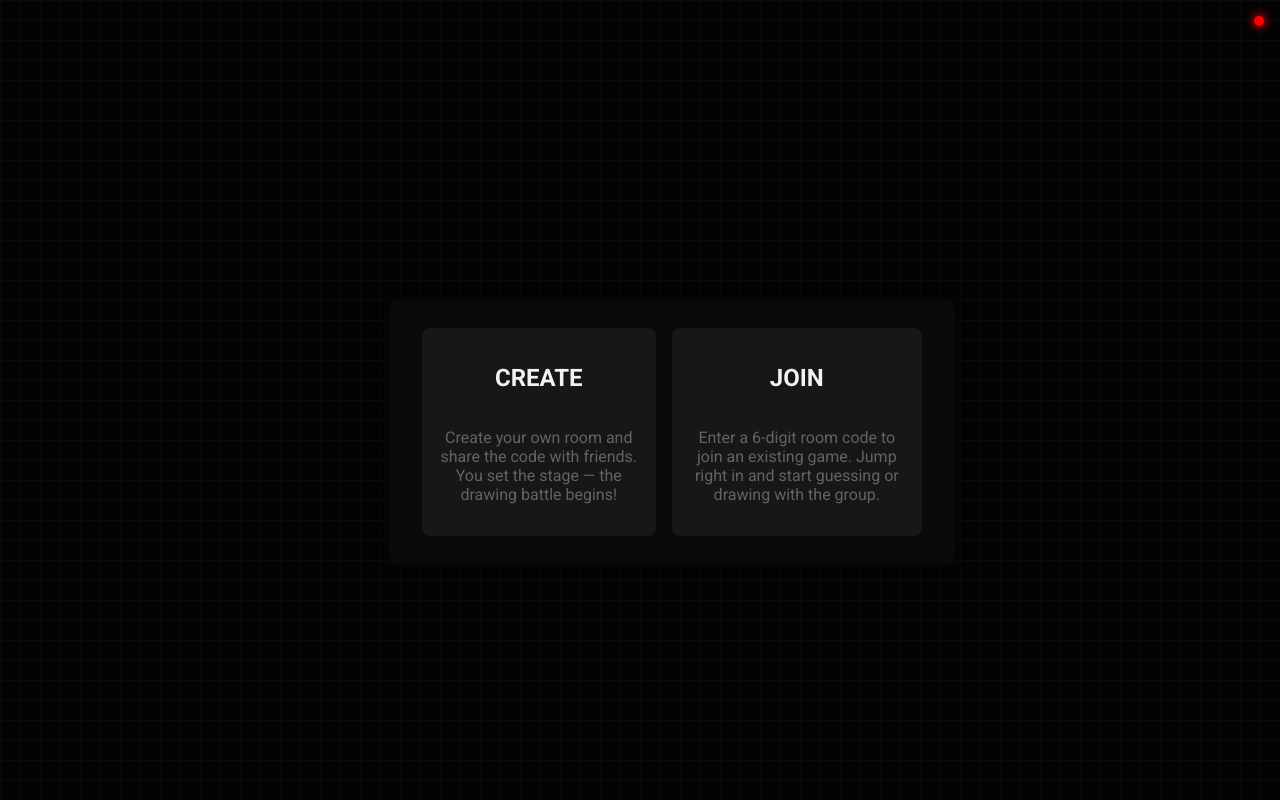
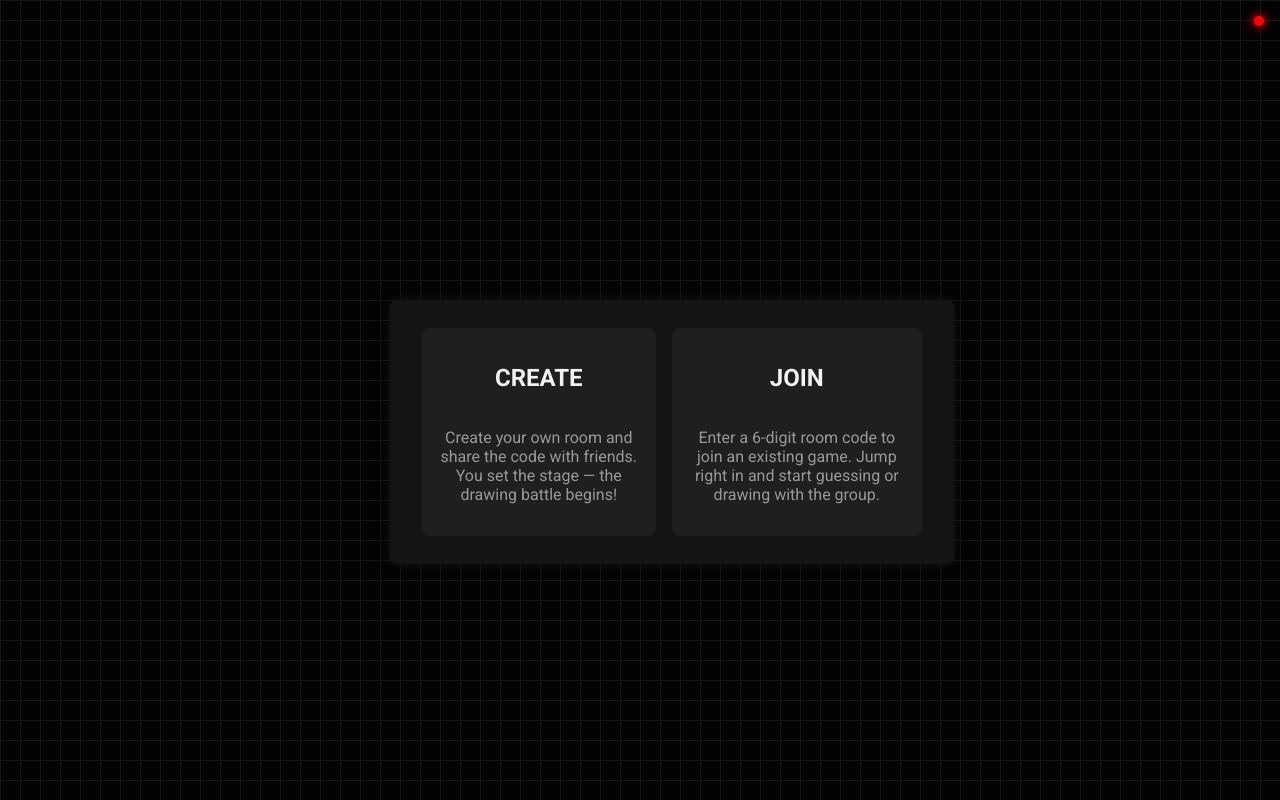
Before and after one commit to PsydoV2/SkribbleX, a React (Vite) app in the folder SkribbleX-FrontEnd/: page / in a window 1280 px wide. Built offline with nearby package versions, Linux system fonts and the light colour scheme; no server answers.

Commit message:
`Refactor frontend code: update favicon, add game page, and modify socket service`

```diff
--- a/SkribbleX-FrontEnd/index.html
+++ b/SkribbleX-FrontEnd/index.html
@@ -2,11 +2,7 @@
 <html lang="en">
   <head>
     <meta charset="UTF-8" />
-    <link
-      rel="icon"
-      type="image/svg+xml"
-      href="./src/assets/SkribbleXLogo.svg"
-    />
+    <link rel="icon" type="image/svg+xml" href="/SkribbleX.svg" />
     <meta name="viewport" content="width=device-width, initial-scale=1.0" />
     <title>SkribbleX</title>
   </head>
--- a/SkribbleX-FrontEnd/src/App.tsx
+++ b/SkribbleX-FrontEnd/src/App.tsx
@@ -2,11 +2,13 @@ import { useEffect, useState } from "react";
 import { socket } from "./socket";
 import ConnectionStatus from "./components/ConnectionStatus";
 import SelectMenu from "./components/SelectMenu";
+import GamePage from "./components/GamePage";
+import { SocketService } from "./service/socket.service";
 
 function App() {
   const [isConnected, setIsConnected] = useState(socket.connected);
-
   const [roomID, setRoomID] = useState("");
+  const socketHelper: SocketService = new SocketService();
 
   useEffect(() => {
     function onConnect() {
@@ -26,17 +28,22 @@ function App() {
     };
   }, []);
 
+  const handleJoinRoom = (roomID: string) => {
+    setRoomID(roomID);
+    socketHelper.joinRoom(roomID);
+  };
+
   return (
     <>
       <ConnectionStatus isConnected={isConnected}></ConnectionStatus>
 
       {roomID === "" ? (
         <SelectMenu
-          createRoom={() => null}
-          joinRoom={(givenRoomID) => setRoomID(givenRoomID)}
+          createRoom={() => socketHelper.createRoom()}
+          joinRoom={(givenRoomID) => handleJoinRoom(givenRoomID)}
         ></SelectMenu>
       ) : (
-        <></>
+        <GamePage></GamePage>
       )}
     </>
   );
--- /dev/null
+++ b/SkribbleX-FrontEnd/src/components/GamePage.tsx
@@ -0,0 +1,3 @@
+export default function GamePage() {
+  return <div className="gamePage"></div>;
+}
--- a/SkribbleX-FrontEnd/src/components/SelectMenu.tsx
+++ b/SkribbleX-FrontEnd/src/components/SelectMenu.tsx
@@ -4,7 +4,7 @@ import OtpInput from "react-otp-input";
 
 interface SelectMenuProps {
   joinRoom: (roomID: string) => void;
-  createRoom: () => null;
+  createRoom: () => void;
 }
 
 export default function SelectMenu(props: SelectMenuProps) {
--- a/SkribbleX-FrontEnd/src/index.css
+++ b/SkribbleX-FrontEnd/src/index.css
@@ -1,11 +1,11 @@
 @import url("https://fonts.googleapis.com/css2?family=Roboto:ital,wght@0,100..900;1,100..900&display=swap");
 
 :root {
-  --bg-dark: hsl(336 0% 1%);
-  --bg: hsl(300 0% 4%);
-  --bg-light: hsl(0 0% 9%);
+  --bg-dark: hsl(0, 0%, 1%);
+  --bg: hsl(300 0% 8%);
+  --bg-light: hsl(0 0% 12%);
   --text: hsl(300 0% 95%);
-  --text-muted: hsl(300 0% 69%);
+  --text-muted: hsl(300 0% 60%);
   --highlight: hsl(330 0% 39%);
   --border: hsl(0 0% 28%);
   --border-muted: hsl(300 0% 18%);
@@ -37,6 +37,8 @@ html {
 
   /* Abstand der Linien (Rastergröße, z. B. 20px) */
   background-size: 20px 20px;
+
+  color-scheme: dark;
 }
 
 body {
@@ -122,7 +124,7 @@ body {
 }
 
 .smCon p {
-  color: var(--highlight);
+  color: var(--text-muted);
 }
 
 .smCon:hover {
--- /dev/null
+++ b/SkribbleX-FrontEnd/src/service/socket.service.ts
@@ -0,0 +1,9 @@
+export class SocketService {
+  createRoom() {
+    console.debug("Creating new room");
+  }
+
+  joinRoom(roomID: string) {
+    console.debug("Joining room with roomID: " + roomID);
+  }
+}
```
Also changed, not shown: SkribbleX-FrontEnd/public/SkribbleX.png (added), SkribbleX-FrontEnd/public/SkribbleX.svg (added).
